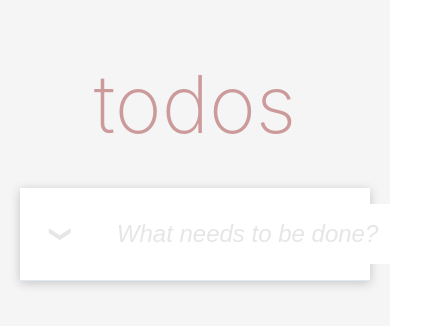
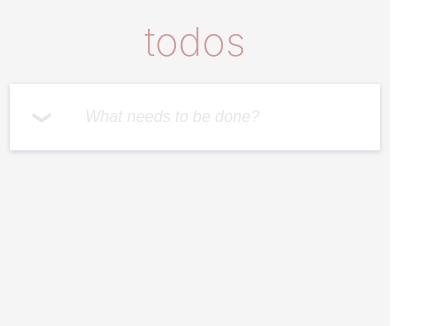
Before and after one commit to merlion-local/mind-Project, a React (Vite) app: page / in a window 390 px wide. Shown: the top 326 px of the page, 443 px wide, since content can reach past the window. Built offline with nearby package versions, Linux system fonts and the light colour scheme.

Commit message:
add mobile adaptation

```diff
--- a/package.json
+++ b/package.json
@@ -32,8 +32,7 @@
     "gh-pages": "^6.3.0",
     "jsdom": "^22.1.0",
     "typescript": "^5.0.2",
-    "vite": "^5.4.19",
-    "vitest": "^1.6.1"
+    "vite": "^7.1.3",
+    "vitest": "^3.2.4"
   }
-
 }
--- a/src/components/TodoApp/styles.ts
+++ b/src/components/TodoApp/styles.ts
@@ -25,6 +25,15 @@ export const Page = styled.div`
   background: #f5f5f5;
   padding: 60px 20px 40px;
   font-family: -apple-system, BlinkMacSystemFont, 'Segoe UI', 'Roboto', sans-serif;
+
+  @media (max-width: 768px) {
+    padding: 30px 15px 20px;
+  }
+
+  @media (max-width: 480px) {
+    padding: 20px 10px 15px;
+    box-sizing: border-box;
+  }
 `;
 
 export const MainTitle = styled.h1`
@@ -33,6 +42,16 @@ export const MainTitle = styled.h1`
   font-weight: 200;
   margin: 0 0 40px 0;
   text-align: center;
+
+  @media (max-width: 768px) {
+    font-size: 60px;
+    margin-bottom: 30px;
+  }
+
+  @media (max-width: 480px) {
+    font-size: 40px;
+    margin-bottom: 20px;
+  }
 `;
 
 export const Container = styled.div`
@@ -41,9 +60,12 @@ export const Container = styled.div`
   width: 100%;
   max-width: 550px;
   position: relative;
+  box-shadow: 0 2px 10px rgba(0, 0, 0, 0.2);
 
-  /* Основная тень контейнера */
-  box-shadow: 0 2px 10px rgba(0, 0, 0, 0.2);
+  @media (max-width: 480px) {
+    box-shadow: 0 1px 5px rgba(0, 0, 0, 0.15);
+    overflow: hidden;
+  }
 `;
 
 export const InputRow = styled.div`
@@ -54,6 +76,10 @@ export const InputRow = styled.div`
   background: #fff;
   position: relative;
   z-index: 10;
+
+  @media (max-width: 480px) {
+    padding: 12px;
+  }
 `;
 
 export const ToggleAllButton = styled.button<ToggleAllButtonProps>`
@@ -69,6 +95,7 @@ export const ToggleAllButton = styled.button<ToggleAllButtonProps>`
   align-items: center;
   justify-content: center;
   transition: transform 0.2s;
+  flex-shrink: 0;
 
   &:hover {
     color: #cc9a9a;
@@ -79,6 +106,13 @@ export const ToggleAllButton = styled.button<ToggleAllButtonProps>`
     transform: ${props => props.isCollapsed ? 'rotate(0deg)' : 'rotate(90deg)'};
     display: block;
     transition: transform 0.2s;
+  }
+
+  @media (max-width: 480px) {
+    width: 25px;
+    height: 25px;
+    font-size: 18px;
+    margin-right: 8px;
   }
 `;
 
@@ -91,11 +125,26 @@ export const Input = styled.input`
   outline: none;
   background: white;
   font-weight: 300;
+  min-width: 0;
 
   &::placeholder {
     color: #e6e6e6;
     font-style: italic;
     font-weight: 300;
+  }
+
+  @media (max-width: 768px) {
+    padding: 14px;
+    font-size: 20px;
+  }
+
+  @media (max-width: 480px) {
+    padding: 12px;
+    font-size: 16px;
+
+    &::placeholder {
+      font-size: 16px;
+    }
   }
 `;
 
@@ -106,10 +155,8 @@ export const TodoList = styled.ul<{ isCollapsed: boolean; itemCount: number }>`
   display: ${props => props.isCollapsed ? 'none' : 'block'};
   position: relative;
 
-  /* Усиленные тени для эффекта стопки */
   &::before,
-  &::after,
-  &::before {
+  &::after {
     content: '';
     position: absolute;
     left: 4px;
@@ -122,7 +169,6 @@ export const TodoList = styled.ul<{ isCollapsed: boolean; itemCount: number }>`
       0 1px 3px rgba(0, 0, 0, 0.2);
   }
 
-  /* Первый слой тени */
   &::before {
     bottom: ${props => Math.min(props.itemCount * 4, 20)}px;
     display: ${props => props.itemCount > 0 ? 'block' : 'none'};
@@ -131,7 +177,6 @@ export const TodoList = styled.ul<{ isCollapsed: boolean; itemCount: number }>`
     right: 6px;
   }
 
-  /* Второй слой тени */
   &::after {
     bottom: ${props => Math.min(props.itemCount * 8, 40)}px;
     display: ${props => props.itemCount > 1 ? 'block' : 'none'};
@@ -141,6 +186,13 @@ export const TodoList = styled.ul<{ isCollapsed: boolean; itemCount: number }>`
     box-shadow:
       0 4px 15px rgba(0, 0, 0, 0.12),
       0 2px 5px rgba(0, 0, 0, 0.15);
+  }
+
+  @media (max-width: 480px) {
+    &::before,
+    &::after {
+      display: none;
+    }
   }
 `;
 
@@ -155,16 +207,23 @@ export const TodoItem = styled.li<{ index: number; totalItems: number }>`
 
   &:last-child {
     border-bottom: none;
-    /* Более заметная тень для последнего элемента */
     box-shadow: ${props => props.index === props.totalItems - 1 ?
       '0 2px 8px rgba(0, 0, 0, 0.15)' : 'none'};
   }
 
-  /* Усиленные тени для элементов стопки */
   box-shadow:
     0 2px 4px rgba(0, 0, 0, 0.1),
     ${props => props.index < props.totalItems - 1 ?
       '0 4px 12px rgba(0, 0, 0, 0.12)' : 'none'};
+
+  @media (max-width: 480px) {
+    padding: 12px 16px;
+    box-shadow: none;
+
+    &:last-child {
+      box-shadow: none;
+    }
+  }
 `;
 
 export const Checkbox = styled.span<CheckboxProps>`
@@ -177,6 +236,7 @@ export const Checkbox = styled.span<CheckboxProps>`
   position: relative;
   background: transparent;
   cursor: pointer;
+  flex-shrink: 0;
 
   &::after {
     content: '✓';
@@ -188,6 +248,16 @@ export const Checkbox = styled.span<CheckboxProps>`
     font-size: 18px;
     font-weight: bold;
   }
+
+  @media (max-width: 480px) {
+    width: 25px;
+    height: 25px;
+    margin-right: 10px;
+
+    &::after {
+      font-size: 16px;
+    }
+  }
 `;
 
 export const TodoText = styled.span<TodoTextProps>`
@@ -197,6 +267,16 @@ export const TodoText = styled.span<TodoTextProps>`
   font-weight: 300;
   text-decoration: ${props => props.completed ? 'line-through' : 'none'};
   transition: color 0.3s;
+  word-break: break-word;
+  overflow-wrap: break-word;
+
+  @media (max-width: 768px) {
+    font-size: 20px;
+  }
+
+  @media (max-width: 480px) {
+    font-size: 16px;
+  }
 `;
 
 export const Footer = styled.div<{ isCollapsed: boolean; hasItems: boolean }>`
@@ -211,12 +291,10 @@ export const Footer = styled.div<{ isCollapsed: boolean; hasItems: boolean }>`
   z-index: 5;
   min-height: 20px;
 
-  /* Усиленные тени для футера */
   box-shadow:
     0 2px 8px rgba(0, 0, 0, 0.15),
     0 6px 20px rgba(0, 0, 0, 0.1);
 
-  /* Дополнительные тени для эффекта стопки в футере */
   &::before,
   &::after {
     content: '';
@@ -245,10 +323,38 @@ export const Footer = styled.div<{ isCollapsed: boolean; hasItems: boolean }>`
       0 4px 15px rgba(0, 0, 0, 0.12),
       0 2px 6px rgba(0, 0, 0, 0.1);
   }
+
+  @media (max-width: 768px) {
+    flex-wrap: wrap;
+    gap: 12px;
+  }
+
+  @media (max-width: 480px) {
+    padding: 16px;
+    flex-direction: column;
+    gap: 16px;
+
+    &::before,
+    &::after {
+      display: none;
+    }
+
+    box-shadow: 0 1px 5px rgba(0, 0, 0, 0.1);
+  }
 `;
 
 export const ItemsLeft = styled.span`
   font-weight: 300;
+  white-space: nowrap;
+
+  @media (max-width: 768px) {
+    flex: 1;
+  }
+
+  @media (max-width: 480px) {
+    width: 100%;
+    text-align: center;
+  }
 `;
 
 export const FilterContainer = styled.div`
@@ -257,6 +363,19 @@ export const FilterContainer = styled.div`
   position: absolute;
   left: 50%;
   transform: translateX(-50%);
+
+  @media (max-width: 768px) {
+    position: static;
+    transform: none;
+    flex: 1;
+    justify-content: center;
+  }
+
+  @media (max-width: 480px) {
+    width: 100%;
+    justify-content: center;
+    gap: 6px;
+  }
 `;
 
 export const FilterButton = styled.button<FilterButtonProps>`
@@ -268,9 +387,16 @@ export const FilterButton = styled.button<FilterButtonProps>`
   font-size: 14px;
   cursor: pointer;
   font-weight: 300;
+  white-space: nowrap;
 
   &:hover {
     border-color: ${props => props.active ? 'rgba(175, 47, 47, 0.3)' : 'rgba(175, 47, 47, 0.1)'};
+  }
+
+  @media (max-width: 480px) {
+    padding: 6px 10px;
+    font-size: 13px;
+    min-width: 60px;
   }
 `;
 
@@ -283,6 +409,7 @@ export const ClearButton = styled.button`
   font-size: 14px;
   cursor: pointer;
   font-weight: 300;
+  white-space: nowrap;
 
   &:hover {
     text-decoration: underline;
@@ -298,4 +425,15 @@ export const ClearButton = styled.button`
       background: transparent;
     }
   }
+
+  @media (max-width: 768px) {
+    flex: 1;
+    text-align: right;
+  }
+
+  @media (max-width: 480px) {
+    width: 100%;
+    text-align: center;
+    padding: 8px;
+  }
 `;
```
Also changed, not shown: 1 other file (tests, documents, lock files or other folders).
